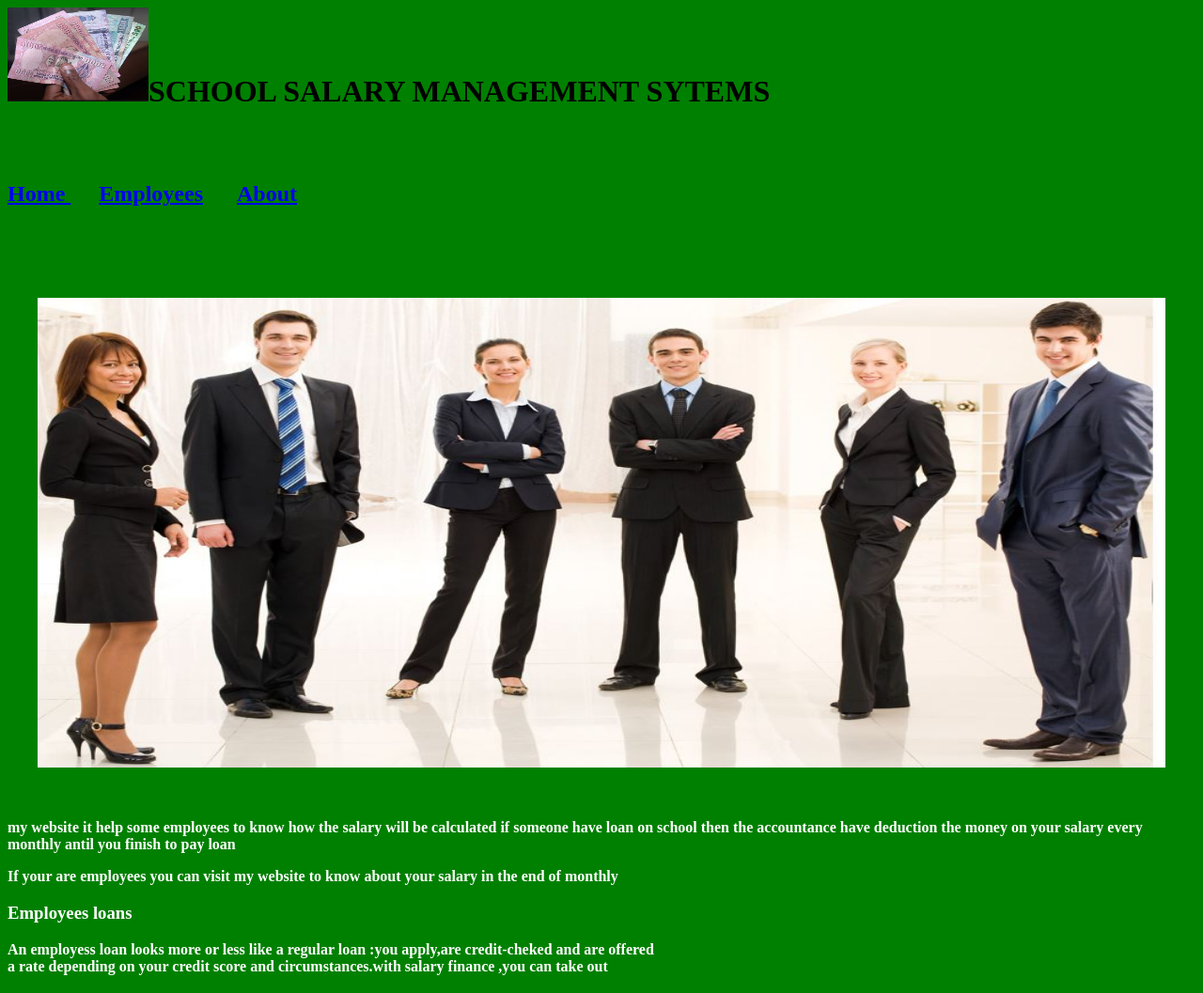
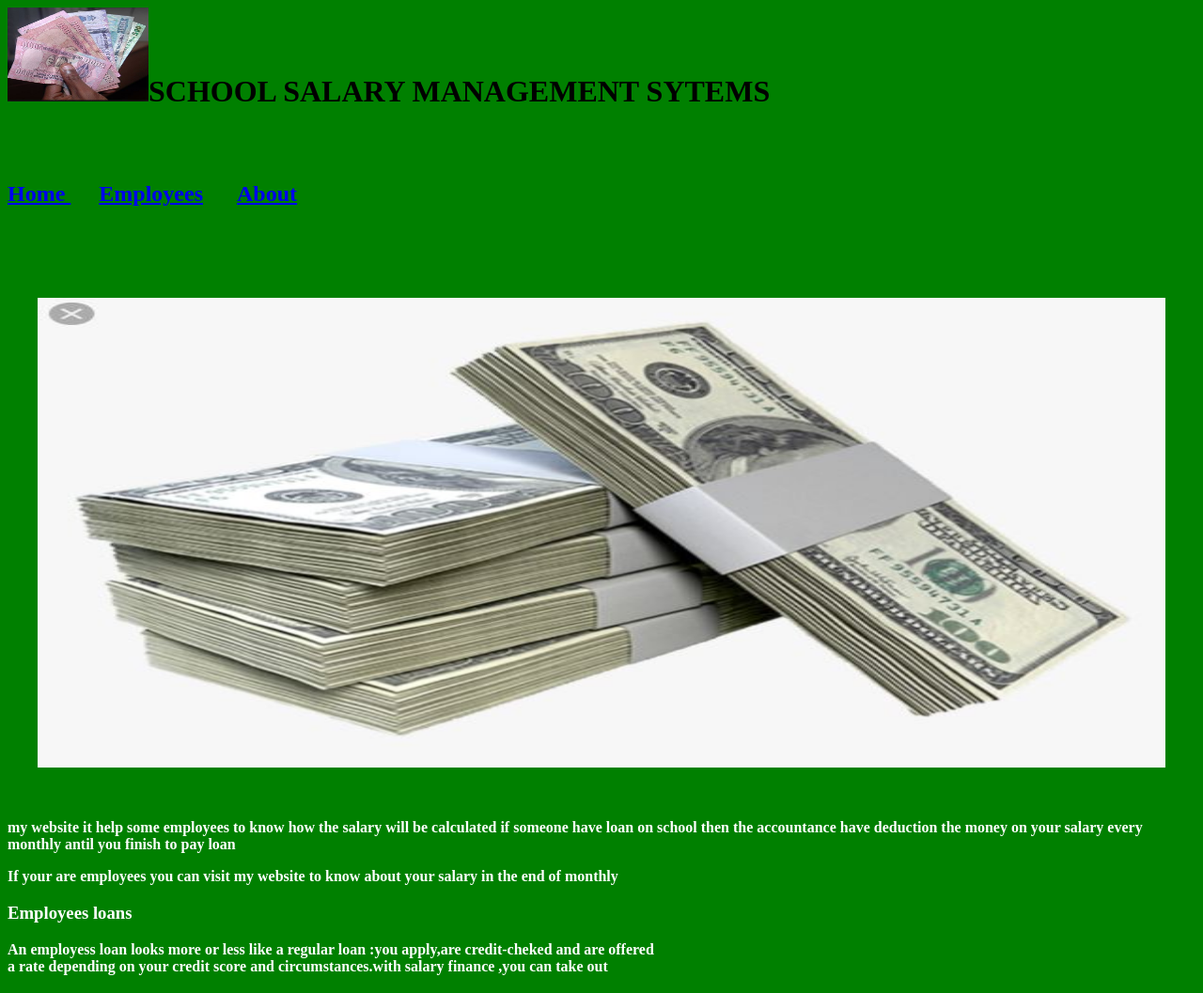
Before and after one commit to tnahimana/payroll, a PHP site: page / in a window 1280 px wide. Shown: the top 1057 px of the page at 94% size. Run offline with PHP 8.4, Linux system fonts and the light colour scheme.

Commit message:
Update index.php

```diff
--- a/index.php
+++ b/index.php
@@ -10,7 +10,7 @@
     &nbsp;&nbsp;&nbsp; &nbsp;<a href="about.php">About </a> <font> </br></h2>
 <p> <font color= "white"> <font size ="16"> <marquee direction ="down"> welcome to website of school salary management system
 </marquee> </font> </p>
-<h1 align="center"><img src="logo2.JPG"width="1200"height="500"></h1>
+<h1 align="center"><img src="money.jpg"width="1200"height="500"></h1>
 <br/>
 <P>
 my website it help some employees to know how the salary will be calculated if someone have loan on school then
```
